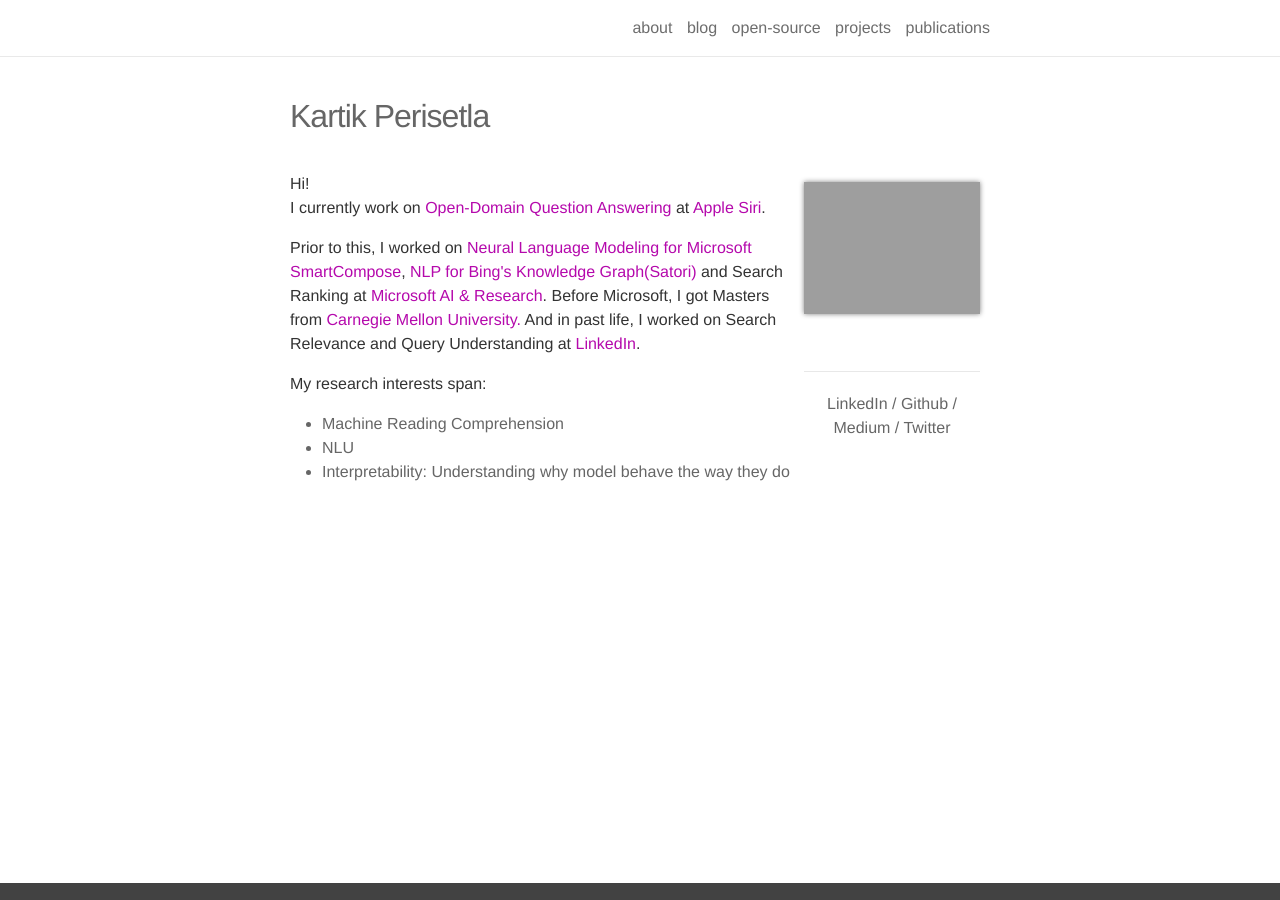
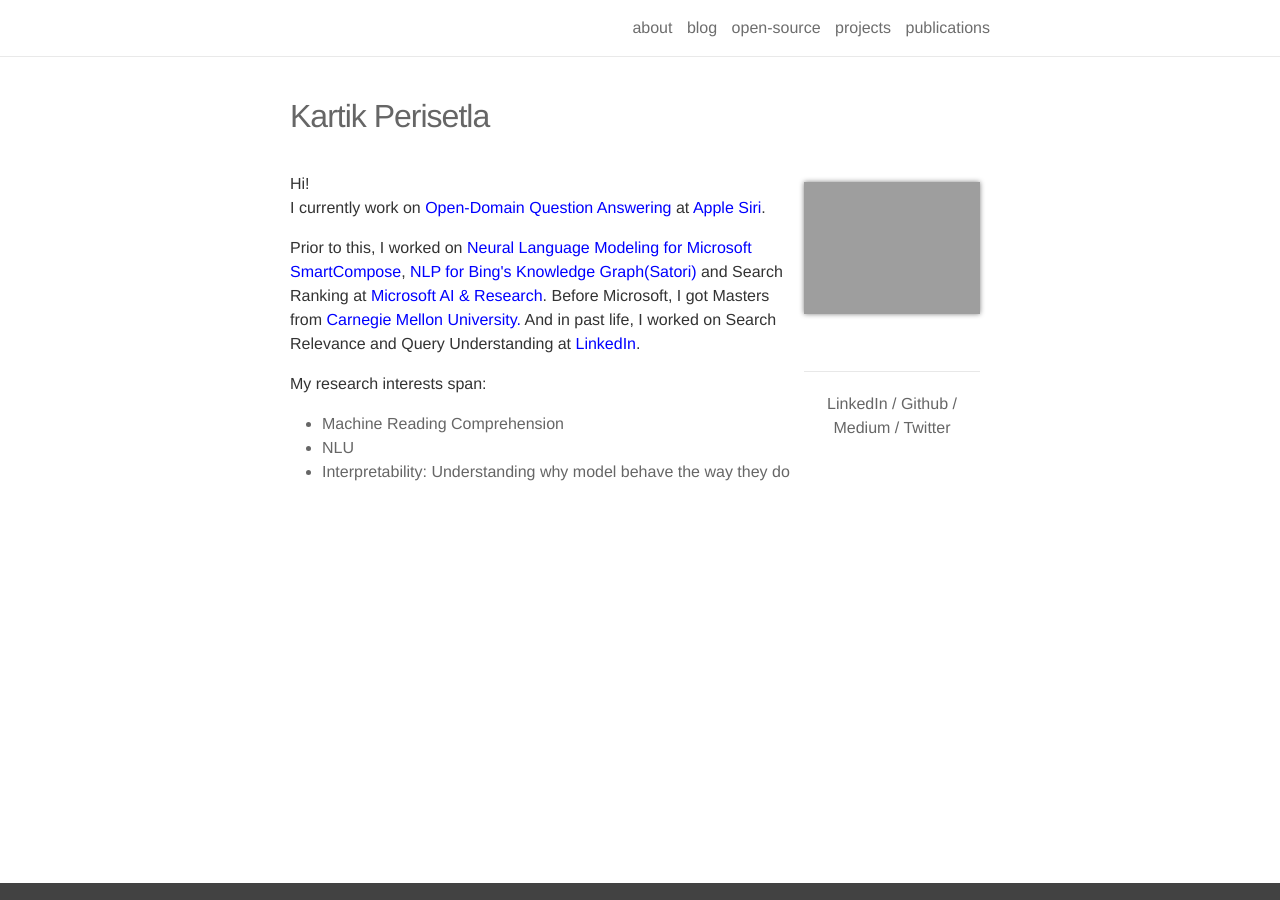
Before and after one commit to kartikperisetla/kartikperisetla.github.io, a Jekyll site: the page built from _pages/about.md, in a window 1280 px wide. Built offline with Jekyll 4.4.1, drawn with Linux system fonts in a browser that asks for light colours; nearby versions of some CDN libraries.

Commit message:
link color

```diff
--- a/_pages/about.md
+++ b/_pages/about.md
@@ -10,9 +10,9 @@ profile:
 ---
 <p align="left">
 Hi!<br/>
-I currently work on <a target="_blank" href="https://en.wikipedia.org/wiki/Question_answering#Open_domain_question_answering">Open-Domain Question Answering</a> at <a href="https://www.apple.com/siri/" target="_blank">Apple Siri</a>.</p>
+I currently work on <a target="_blank" href="https://en.wikipedia.org/wiki/Question_answering#Open_domain_question_answering" style="color:blue">Open-Domain Question Answering</a> at <a href="https://www.apple.com/siri/" target="_blank" style="color:blue">Apple Siri</a>.</p>
 <p>
-Prior to this, I worked on <a href="https://www.theverge.com/2020/5/11/21254298/microsoft-outlook-web-text-predictions-gmail-smart-compose-feature" target="_blank">Neural Language Modeling for Microsoft SmartCompose</a>, <a href="https://blogs.bing.com/search/2013/03/21/understand-your-world-with-bing" target="_blank">NLP for Bing's Knowledge Graph(Satori)</a> and Search Ranking at <a href="https://news.microsoft.com/2016/09/29/microsoft-expands-artificial-intelligence-ai-efforts-with-creation-of-new-microsoft-ai-and-research-group/" target="_blank">Microsoft AI & Research</a>. Before Microsoft, I got Masters from <a href="http://cmu.edu/" target="_blank">Carnegie Mellon University.</a> And in past life, I worked on Search Relevance and Query Understanding at <a href="https://linkedin.com" target="_blank">LinkedIn</a>.
+Prior to this, I worked on <a href="https://www.theverge.com/2020/5/11/21254298/microsoft-outlook-web-text-predictions-gmail-smart-compose-feature" target="_blank" style="color:blue">Neural Language Modeling for Microsoft SmartCompose</a>, <a href="https://blogs.bing.com/search/2013/03/21/understand-your-world-with-bing" target="_blank" style="color:blue">NLP for Bing's Knowledge Graph(Satori)</a> and Search Ranking at <a href="https://news.microsoft.com/2016/09/29/microsoft-expands-artificial-intelligence-ai-efforts-with-creation-of-new-microsoft-ai-and-research-group/" target="_blank" style="color:blue">Microsoft AI & Research</a>. Before Microsoft, I got Masters from <a href="http://cmu.edu/" target="_blank" style="color:blue">Carnegie Mellon University.</a> And in past life, I worked on Search Relevance and Query Understanding at <a href="https://linkedin.com" target="_blank" style="color:blue">LinkedIn</a>.
 </p>
 
 <p align="left">
```
